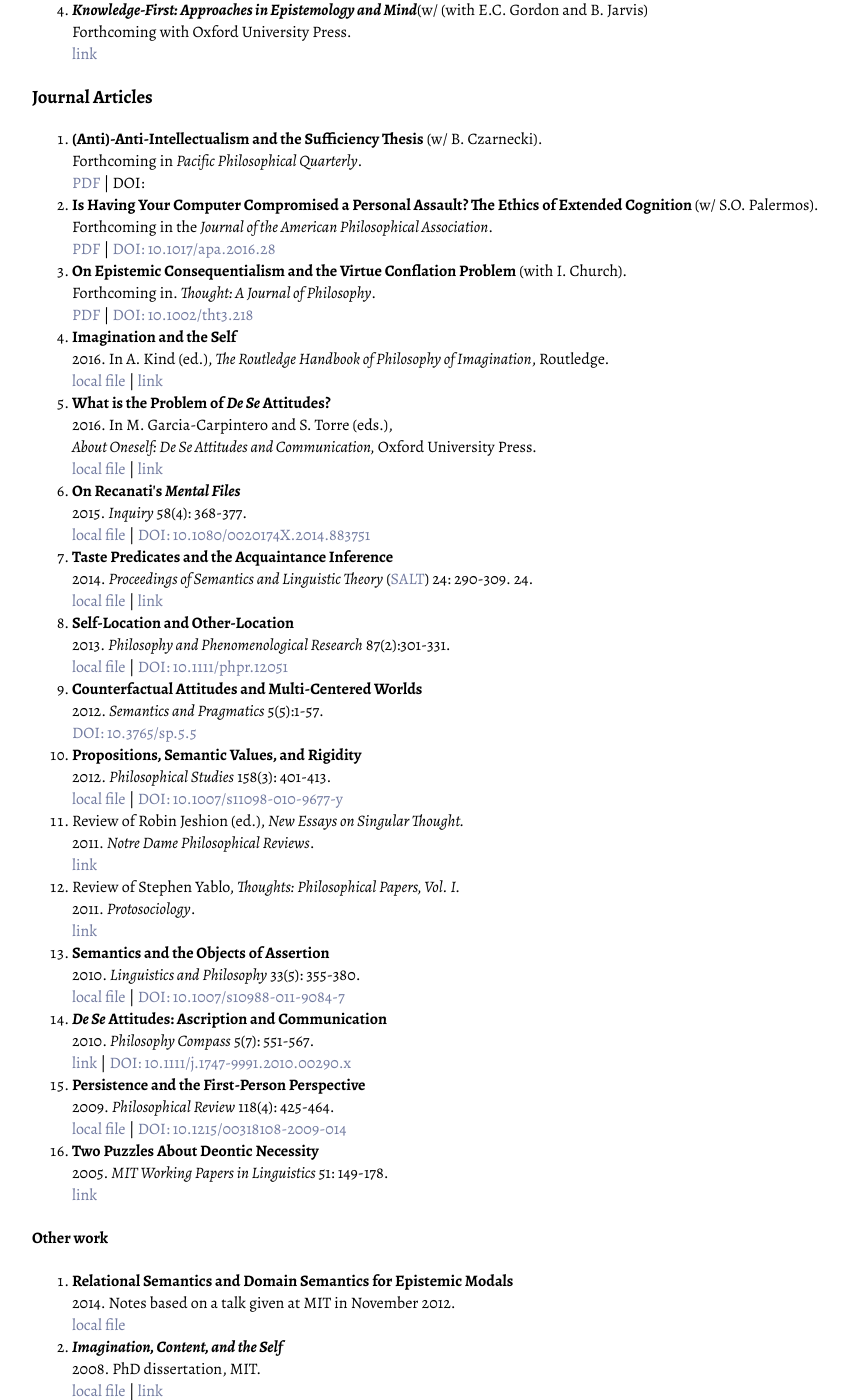
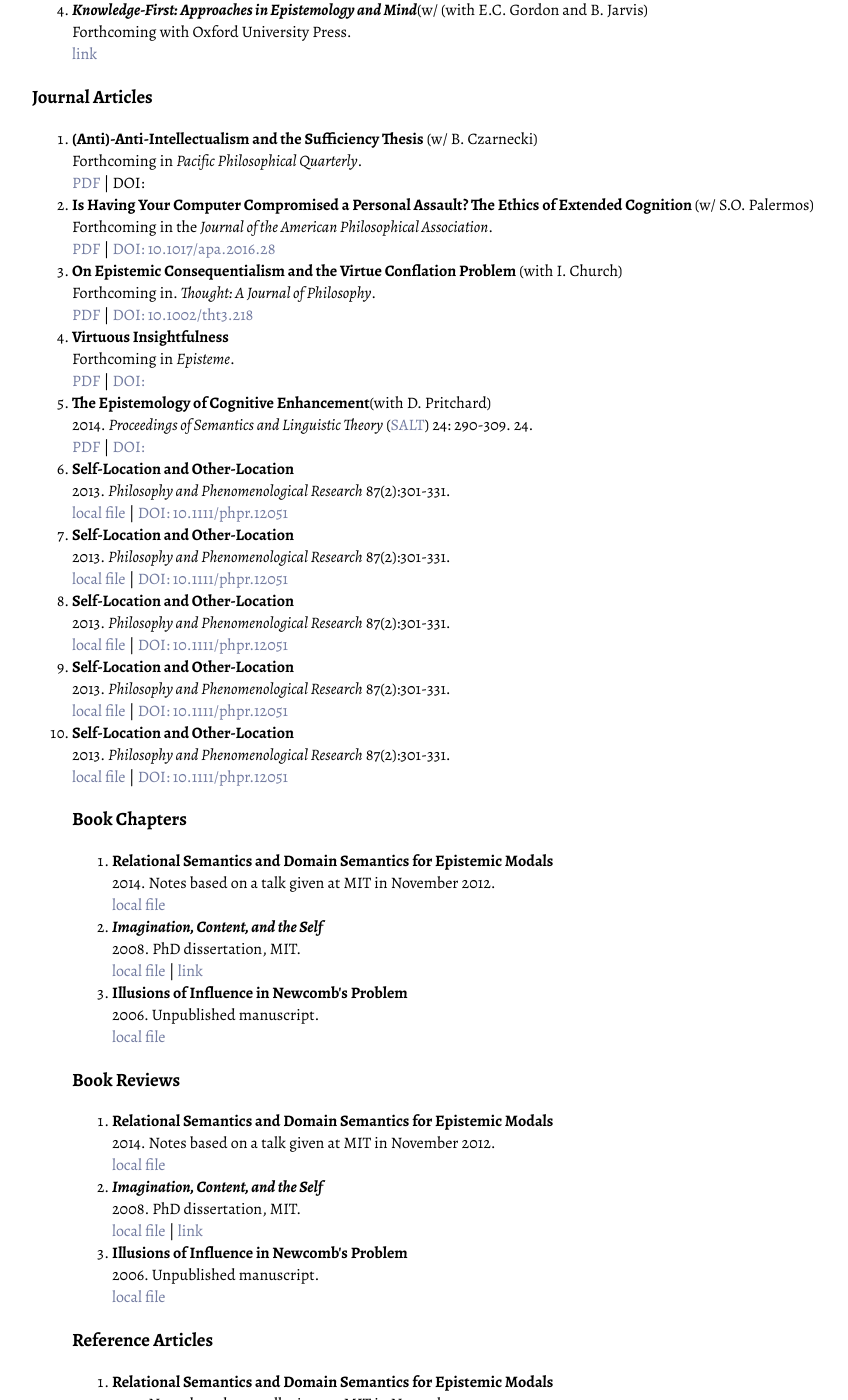
Before and after one commit to jadamcarter/jadamcarter.github.io, a Jekyll site: the page built from index.html, in a window 1280 px wide and 1400 px high, scrolled down 666 px. Shown: the whole window, without its empty margins (160-1008 px from the left). Built offline with Jekyll 4.4.1, drawn with Linux system fonts in a browser that asks for light colours; some web fonts are replaced; some of the changed text lies outside the part shown.

Commit message:
Update index.html

```diff
--- a/index.html
+++ b/index.html
@@ -37,77 +37,49 @@ Forthcoming with Oxford University Press.<br/>
 
 <ol>
 
-<li><strong>(Anti)-Anti-Intellectualism and the Sufficiency Thesis</strong> (w/ B. Czarnecki).<br/>
+<li><strong>(Anti)-Anti-Intellectualism and the Sufficiency Thesis</strong> (w/ B. Czarnecki)<br/>
 Forthcoming in <i>Pacific Philosophical Quarterly</i>.<br/>
 <a href="http://philpapers.org/archive/CARAAT-29.pdf">PDF</a> | DOI:
 
-<li><strong>Is Having Your Computer Compromised a Personal Assault? The Ethics of Extended Cognition </strong> (w/ S.O. Palermos).<br/>
+<li><strong>Is Having Your Computer Compromised a Personal Assault? The Ethics of Extended Cognition </strong> (w/ S.O. Palermos)<br/>
 Forthcoming in the <i>Journal of the American Philosophical Association</i>.<br/>
 <a href="http://philpapers.org/archive/CARTEO-60.pdf">PDF</a> | <a href="http://dx.doi.org/10.1017/apa.2016.28">DOI: 10.1017/apa.2016.28</a></li>
 
-<li><strong>On Epistemic Consequentialism and the Virtue Conflation Problem</strong> (with I. Church).<br/>
+<li><strong>On Epistemic Consequentialism and the Virtue Conflation Problem</strong> (with I. Church)<br/>
 Forthcoming in. <i>Thought: A Journal of Philosophy</i>.<br/>
 <a href="http://philpapers.org/archive/CAROEC.pdf">PDF</a> | <a href="http://dx.doi.org/10.1002/tht3.218">DOI: 10.1002/tht3.218</a></li>
 
-<li><strong>Imagination and the Self</strong><br/>
-2016. In A. Kind (ed.), <i>The Routledge Handbook of Philosophy of Imagination</i>,
-Routledge.<br/>
- <a href="papers/RoutImagWeb.pdf">local file</a> | <a href="https://www.routledge.com/The-Routledge-Handbook-of-Philosophy-of-Imagination/Kind/p/book/9780415739481">link</a></li>
+<li><strong>Virtuous Insightfulness</strong><br/>
+Forthcoming in <i>Episteme</i>.<br/>
+ <a href="http://media.wix.com/ugd/be9acb_f2b6589ca7064e09a5fd168636b6d4ac.pdf">PDF</a> | <a href="">DOI:</a></li>
 
-<li><b>What is the Problem of <i>De Se</i> Attitudes?</b><br/>
-2016. In M. Garcia-Carpintero and S. Torre (eds.), <br/>
-<i>About Oneself: De Se Attitudes and Communication,</i> Oxford University Press.<br/>
-<a href="papers/DeSeOUP19.pdf">local file</a> | <a href="https://global.oup.com/academic/product/about-oneself-9780198713265?cc=us&lang=en&">link</a></li>
-
-<li><b>On Recanati's <i>Mental Files</i></b><br/>
-2015. <i>Inquiry</i> 58(4): 368-377. <br/>
-<a href="papers/ninan-mental-files.pdf">local file</a> | <a
-href="http://dx.doi.org/10.1080/0020174X.2014.883751">DOI: 10.1080/0020174X.2014.883751</a></li>
-
-<li><b>Taste Predicates and the Acquaintance Inference</b><br/>
+<li><strong>The Epistemology of Cognitive Enhancement</strong>(with D. Pritchard)<br/>
 2014. <i>Proceedings of Semantics and Linguistic Theory</i> (<a href="http://www.nyu.edu/projects/salt2014/SALT_2014/Home.html">SALT</a>) 24: 290-309. 24.<br/>
-<a href="papers/taste.pdf">local file</a> | <a href="http://journals.linguisticsociety.org/proceedings/index.php/SALT/article/view/24.290">link</a></li>
-
+<a href="http://philpapers.org/archive/CARTEO-58.pdf">PDF</a> | <a href="">DOI:</a></li>
 
 <li><b>Self-Location and Other-Location</b><br/>
 2013. <i>Philosophy and Phenomenological Research</i> 87(2):301-331.<br/>
 <a href="papers/SLOL11.pdf">local file</a> | <a href="http://dx.doi.org/10.1111/phpr.12051">DOI: 10.1111/phpr.12051</a></li>
 
-<li><b>Counterfactual Attitudes and Multi-Centered Worlds</b><br/>
-2012. <i>Semantics and Pragmatics</i> 5(5):1-57.<br/> <a href="http://dx.doi.org/10.3765/sp.5.5">DOI: 10.3765/sp.5.5</a></li>
+<li><b>Self-Location and Other-Location</b><br/>
+2013. <i>Philosophy and Phenomenological Research</i> 87(2):301-331.<br/>
+<a href="papers/SLOL11.pdf">local file</a> | <a href="http://dx.doi.org/10.1111/phpr.12051">DOI: 10.1111/phpr.12051</a></li>
 
-<li><b>Propositions, Semantic Values, and Rigidity</b><br/> 2012. <i>Philosophical Studies</i> 158(3): 401-413.<br/> <a href="papers/propositions.pdf">local file</a> | <a
-href="http://dx.doi.org/10.1007/s11098-010-9677-y">DOI: 10.1007/s11098-010-9677-y</a></li>
+<li><b>Self-Location and Other-Location</b><br/>
+2013. <i>Philosophy and Phenomenological Research</i> 87(2):301-331.<br/>
+<a href="papers/SLOL11.pdf">local file</a> | <a href="http://dx.doi.org/10.1111/phpr.12051">DOI: 10.1111/phpr.12051</a></li>
 
-<li>Review of Robin Jeshion (ed.), <i>New Essays on Singular Thought.</i><br/> 2011.
-<i>Notre Dame Philosophical Reviews</i>. <br/> <a
-href="http://ndpr.nd.edu/news/26185-new-essays-on-singular-thought/">link</a> </li>
+<li><b>Self-Location and Other-Location</b><br/>
+2013. <i>Philosophy and Phenomenological Research</i> 87(2):301-331.<br/>
+<a href="papers/SLOL11.pdf">local file</a> | <a href="http://dx.doi.org/10.1111/phpr.12051">DOI: 10.1111/phpr.12051</a></li>
 
-<li>Review of Stephen Yablo, <i>Thoughts: Philosophical Papers, Vol. I.</i><br/> 2011.
-<i>Protosociology</i>.<br/> <a
-href="http://www.protosociology.de/Reviews/ProtoSociology-R-Ninan-Yablo.pdf">link</a>
-</li>
-
-<li><b>Semantics and the Objects of Assertion</b><br/> 2010. <i> Linguistics and
-Philosophy</i> 33(5): 355-380.<br/> <a href="papers/semantics.pdf">local file</a> | <a
-href="http://dx.doi.org/10.1007/s10988-011-9084-7">DOI: 10.1007/s10988-011-9084-7 </a></li>
-
-<li><b><i>De Se</i> Attitudes: Ascription and Communication</b> <br/> 2010. <i>Philosophy
-Compass</i> 5(7): 551-567.<br/> <a
-href="http://semanticsarchive.net/Archive/DFkMzlkZ/NinanCompass.pdf">link</a> | <a
-href="http://dx.doi.org/10.1111/j.1747-9991.2010.00290.x">DOI: 10.1111/j.1747-9991.2010.00290.x</a> </li>
-
-<li><b>Persistence and the First-Person Perspective</b><br/> 2009. <i>Philosophical
-Review</i> 118(4): 425-464.<br/> <a href="papers/persistence.pdf">local file</a> | <a href="
-http://dx.doi.org/10.1215/00318108-2009-014">DOI: 10.1215/00318108-2009-014</a></li>
-
-<li><b>Two Puzzles About Deontic Necessity</b><br/> 2005.  <i>MIT Working Papers in
-Linguistics </i>51: 149-178.<br/> <a
-href="http://semanticsarchive.net/Archive/WZlNTg0Y/NinanDeontic.pdf">link</a></li>
-</ol>
+<li><b>Self-Location and Other-Location</b><br/>
+2013. <i>Philosophy and Phenomenological Research</i> 87(2):301-331.<br/>
+<a href="papers/SLOL11.pdf">local file</a> | <a href="http://dx.doi.org/10.1111/phpr.12051">DOI: 10.1111/phpr.12051</a></li>
 
 
-<h4>Other work</h4>
+
+<h3>Book Chapters</h3>
 <ol>
 <li><b>Relational Semantics and Domain Semantics for Epistemic Modals</b><br/>
 2014. Notes based on a talk given at MIT in November 2012.<br/>
@@ -119,6 +91,49 @@ MIT.<br/> <a href="papers/diss.pdf">local file</a> | <a href="http://hdl.handle.
 <li><b>Illusions of Influence in Newcomb's Problem</b><br/>
 2006. Unpublished manuscript.<br/>
 <a href="papers/newcomb.pdf">local file</a></li>
+</ol>
+
+<h3>Book Reviews</h3>
+<ol>
+<li><b>Relational Semantics and Domain Semantics for Epistemic Modals</b><br/>
+2014. Notes based on a talk given at MIT in November 2012.<br/>
+<a href="papers/modals.pdf">local file</a>
+
+<li><b><i>Imagination, Content, and the Self</i></b><br/> 2008. PhD dissertation,
+MIT.<br/> <a href="papers/diss.pdf">local file</a> | <a href="http://hdl.handle.net/1721.1/45621">link</a></li>
+
+<li><b>Illusions of Influence in Newcomb's Problem</b><br/>
+2006. Unpublished manuscript.<br/>
+<a href="papers/newcomb.pdf">local file</a></li>
+</ol>
+
+<h3>Reference Articles</h3>
+<ol>
+<li><b>Relational Semantics and Domain Semantics for Epistemic Modals</b><br/>
+2014. Notes based on a talk given at MIT in November 2012.<br/>
+<a href="papers/modals.pdf">local file</a>
+
+<li><b><i>Imagination, Content, and the Self</i></b><br/> 2008. PhD dissertation,
+MIT.<br/> <a href="papers/diss.pdf">local file</a> | <a href="http://hdl.handle.net/1721.1/45621">link</a></li>
+
+<li><b>Illusions of Influence in Newcomb's Problem</b><br/>
+2006. Unpublished manuscript.<br/>
+<a href="papers/newcomb.pdf">local file</a></li>
+</ol>
+
+<h3>Edited Journal Special Issues</h3>
+<ol>
+<li><b>Relational Semantics and Domain Semantics for Epistemic Modals</b><br/>
+2014. Notes based on a talk given at MIT in November 2012.<br/>
+<a href="papers/modals.pdf">local file</a>
+
+<li><b><i>Imagination, Content, and the Self</i></b><br/> 2008. PhD dissertation,
+MIT.<br/> <a href="papers/diss.pdf">local file</a> | <a href="http://hdl.handle.net/1721.1/45621">link</a></li>
+
+<li><b>Illusions of Influence in Newcomb's Problem</b><br/>
+2006. Unpublished manuscript.<br/>
+<a href="papers/newcomb.pdf">local file</a></li>
+</ol>
 
 
 
```
